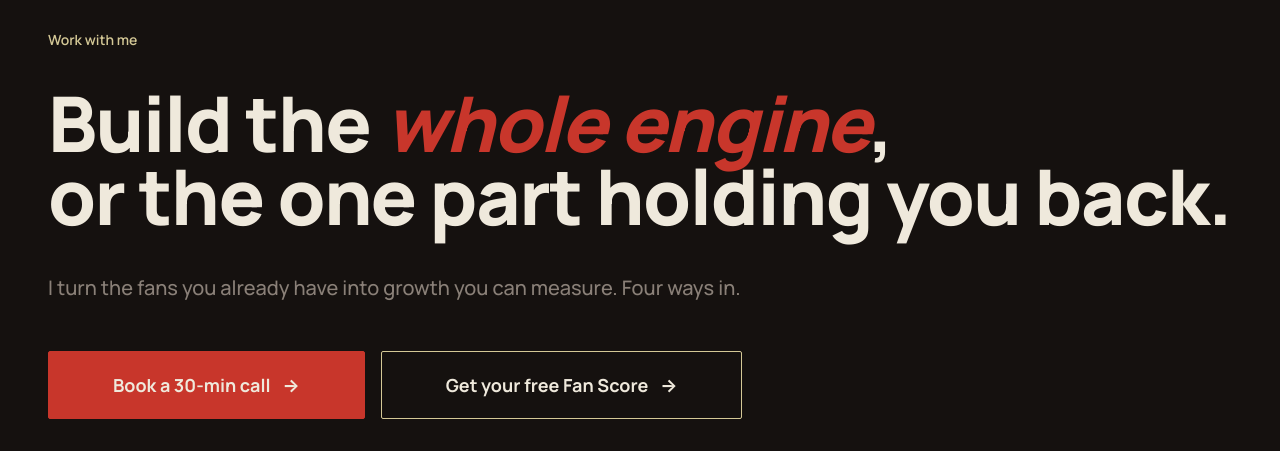
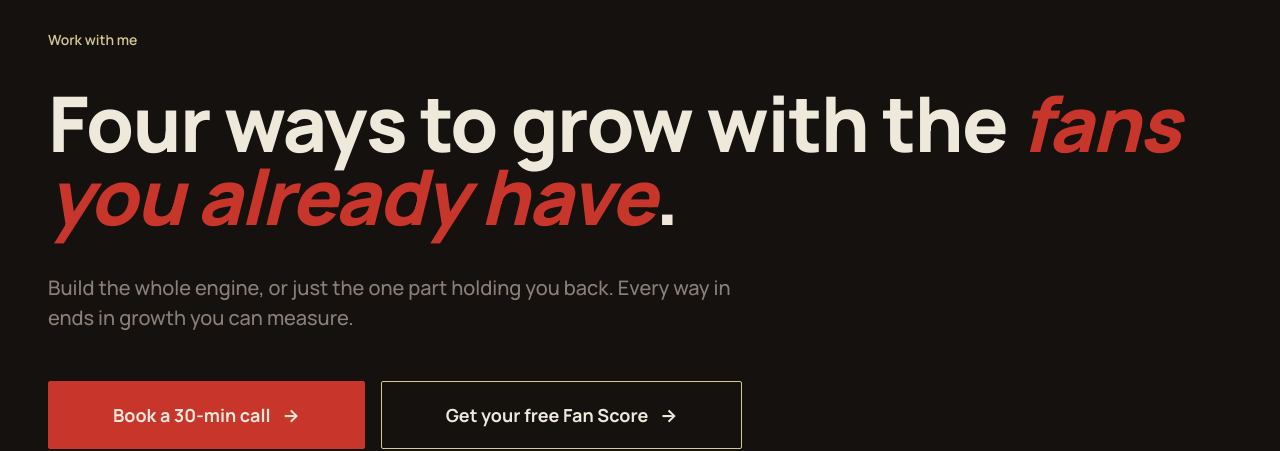
Before and after one commit to lolacolafola/laura-cordrey-site, a React (Vite) app: page /services in a window 1280 px wide. Shown: the part 163-614 px from the top of the page. Built offline with nearby package versions, Linux system fonts and the light colour scheme; no server answers.

Commit message:
services hero: option A title 'Four ways to grow with the fans you already have', engine line moves to lede. FINAL v2 copy doc.

```diff
--- a/src/pages/ServicesPage.jsx
+++ b/src/pages/ServicesPage.jsx
@@ -27,12 +27,12 @@ export default function ServicesPage() {
         <div className="container services-hero__inner">
           <span className="marker">Work with me</span>
           <h1 className="services-hero__title">
-            Build the <em className="accent">whole engine</em>,<br />
-            or the one part holding you back.
+            Four ways to grow with the{' '}
+            <em className="accent">fans you already have</em>.
           </h1>
           <p className="services-hero__lede">
-            I turn the fans you already have into growth you can measure.
-            Four ways in.
+            Build the whole engine, or just the one part holding you back.
+            Every way in ends in growth you can measure.
           </p>
           <div className="services-hero__ctas">
             <a href={CALENDLY_URL} target="_blank" rel="noreferrer" className="btn btn--primary btn--lg">
```
